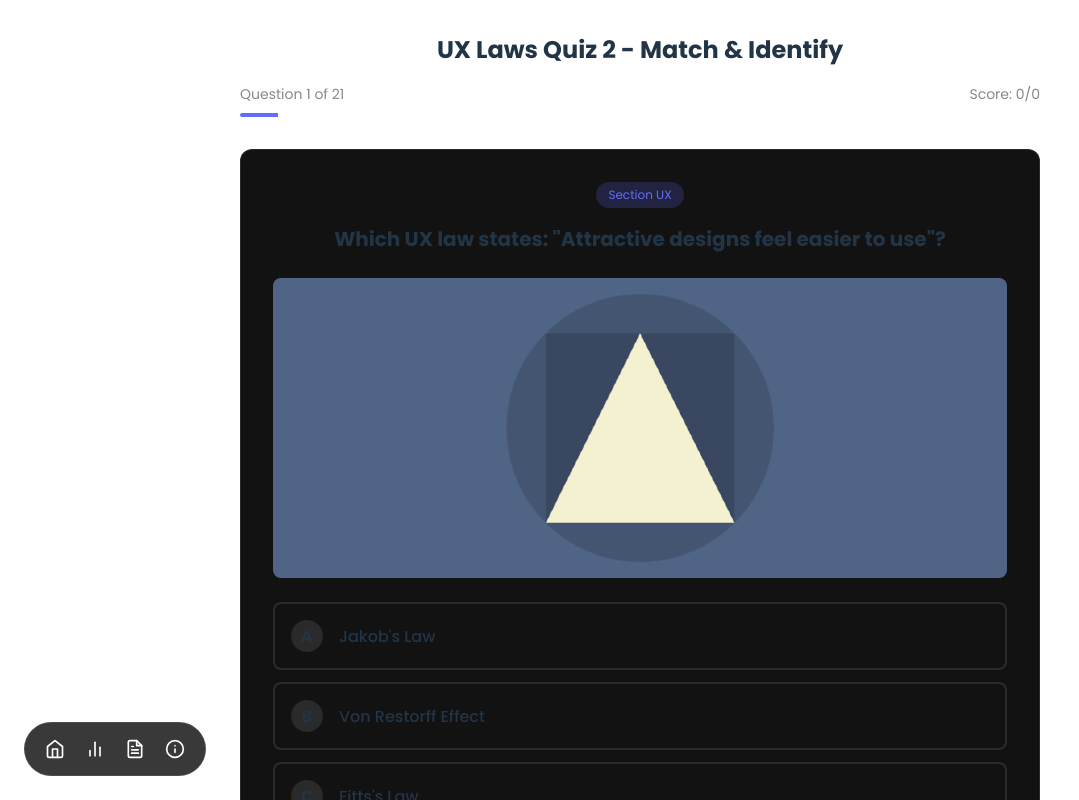
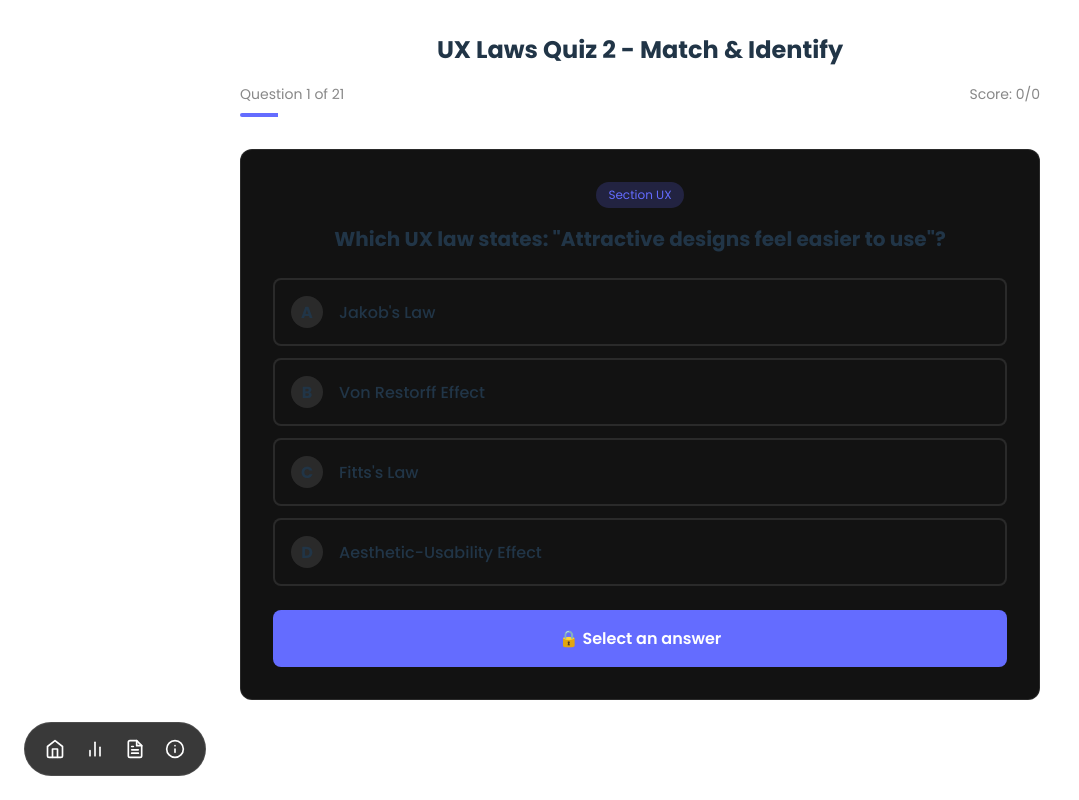
Before and after one commit to dvnnyle/xQuizer, a React (Vite) app: page /uxquiz2 in a window 1280 px wide. Shown: the top 800 px of the page, without its empty margins (0-1079 px from the left). Built offline with nearby package versions, Linux system fonts and the light colour scheme.

Commit message:
Remove images from UX Quiz 2 - too much of a hint

```diff
--- a/src/moreQuizes/uxQuiz2.jsx
+++ b/src/moreQuizes/uxQuiz2.jsx
@@ -306,31 +306,6 @@ function UxQuiz2() {
           <div className="section-badge">Section {currentQuestion.section}</div>
           <h3 className="question-text">{currentQuestion.question}</h3>
 
-          {currentQuestion.imageUrl && (
-            <div className="question-image" style={{ position: 'relative', width: '100%' }}>
-              {!imageLoaded && (
-                <div style={{
-                  width: '100%',
-                  paddingTop: '56.25%',
-                  background: 'linear-gradient(90deg, #f0f0f0 25%, #e0e0e0 50%, #f0f0f0 75%)',
-                  backgroundSize: '200% 100%',
-                  animation: 'shimmer 1.5s infinite',
-                  borderRadius: '12px'
-                }}></div>
-              )}
-              <img
-                src={imageMap[currentQuestion.imageUrl] || currentQuestion.imageUrl}
-                alt="Question illustration"
-                onLoad={() => setImageLoaded(true)}
-                style={{
-                  display: imageLoaded ? 'block' : 'none',
-                  width: '100%',
-                  height: 'auto'
-                }}
-              />
-            </div>
-          )}
-
           <div className="options-list">
             {currentQuestion.options.map((option, index) => {
               const isSelected = selectedAnswer === index
```
